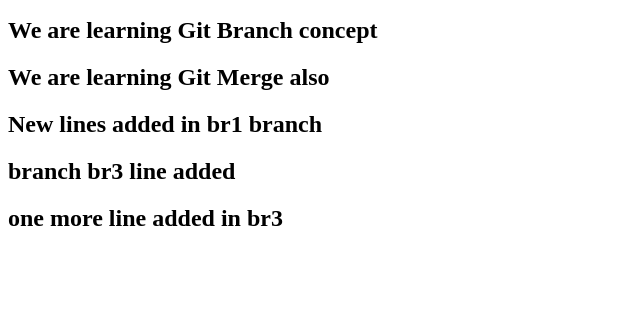
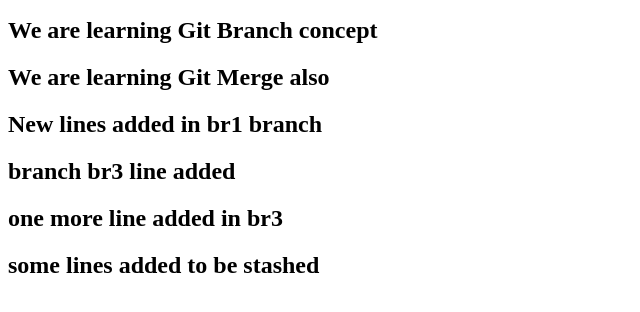
Before and after one commit to devopstraining611-282/samplerepo, a plain HTML site: page index.html in a window 1280 px wide. Shown: the part 96-408 px from the top of the page, without its empty margins (0-640 px from the left). Drawn offline with Linux system fonts and the light colour scheme.

Commit message:
stash lines added

```diff
--- a/index.html
+++ b/index.html
@@ -5,3 +5,4 @@
 <h2>New lines added in br1 branch</h2>
 <h2>branch br3 line added</h2>
 <h2> one more line added in br3</h2>
+<h2>some lines added to be stashed</h2>
```
